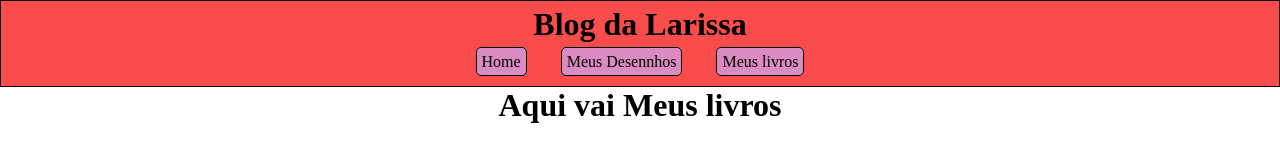
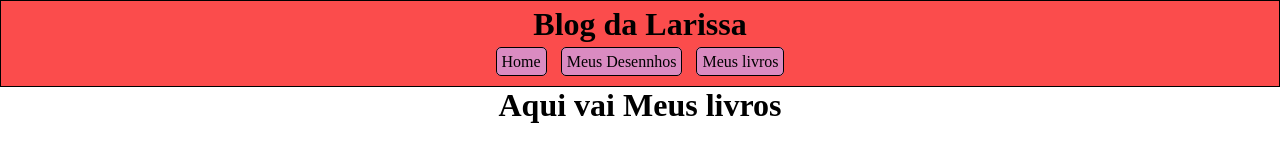
Before and after one commit to RenatoNMG/Larissa, a plain HTML site: page Meus Livros/livros.html in a window 1280 px wide. Drawn offline with Linux system fonts and the light colour scheme.

Commit message:
espaço entre hrader

```diff
--- a/Meus Desenhos/style.css
+++ b/Meus Desenhos/style.css
@@ -10,24 +10,23 @@ header{
     padding: 5px;
     color: black;
     border: solid 1px;
-    background-size: 100%;
+
+
 }
 header ul{
     padding: 10px;
-
-
+    list-style-type: none;
 }
 
 header ul li{
     display: inline;
-    margin: 15px;
+    margin: 5px;
     list-style-type: nome;
     color: black;
     background-color: rgb(218, 139, 193);
     padding: 5px;
     border-radius: 5px;
     border:solid 1px;
-
 
 }
 header ul li a{
--- a/Meus Livros/style.css
+++ b/Meus Livros/style.css
@@ -10,24 +10,23 @@ header{
     padding: 5px;
     color: black;
     border: solid 1px;
-    background-size: 100%;
+
+
 }
 header ul{
     padding: 10px;
-
-
+    list-style-type: none;
 }
 
 header ul li{
     display: inline;
-    margin: 15px;
+    margin: 5px;
     list-style-type: nome;
     color: black;
     background-color: rgb(218, 139, 193);
     padding: 5px;
     border-radius: 5px;
     border:solid 1px;
-
 
 }
 header ul li a{
--- a/style.css
+++ b/style.css
@@ -20,7 +20,7 @@ header ul{
 
 header ul li{
     display: inline;
-    margin: 15px;
+    margin: 5px;
     list-style-type: nome;
     color: black;
     background-color: rgb(218, 139, 193);
```
